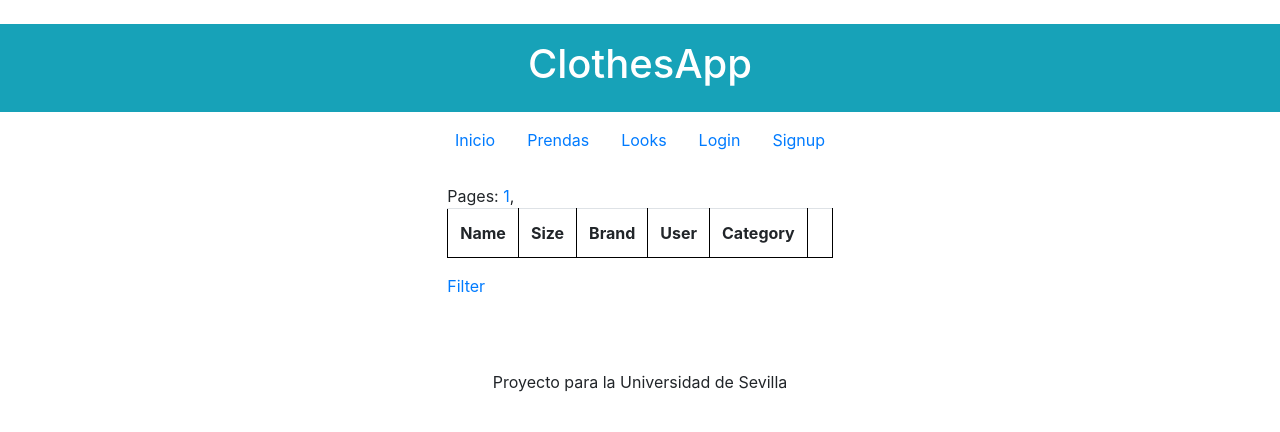
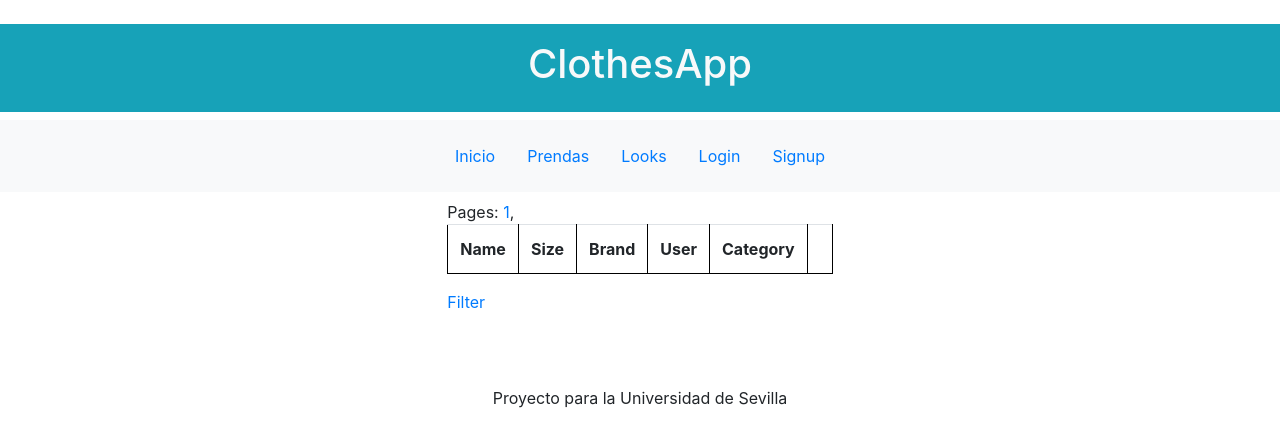
Before and after one commit to joaquinperez94/ClothesLook, a Django app: page /clothing/list in a window 1280 px wide. Shown: the top 432 px of the page. Run offline with Django 3.2, Linux system fonts and the light colour scheme; data that the repository does not hold is empty; some libraries are stand-ins or nearby versions.

Commit message:
boostrap finishh

```diff
--- a/templates/banner.html
+++ b/templates/banner.html
@@ -13,10 +13,11 @@
 		<header>
 			{% block encabezado %}{% endblock %}
             <br>
-            <div class="p-3 mb-2 bg-info text-white">
+            <div class="p-3 mb-2 bg-info text-light">
             <div class="nav justify-content-center">
                 <h1>ClothesApp</h1>
             </div></div>
+            <div class="p-3 mb-2 bg-light">
             <div class="nav justify-content-center">
 				<ul class="nav">
                     <li class="nav-item"><a class="nav-link" href='/inicio'>Inicio</a></li>
@@ -32,11 +33,12 @@
                     <li class="nav-item"><a class="nav-link" href='/signup'>Signup</a></li>
                     {% endif %}
                 </ul>
-            </div>
-			<br>
+            </div></div>
 		</header>
 
+
         <div class="nav justify-content-center">
+		<br>
 		    <section class='contenido'>
 			    {% block contenido %}{% endblock %}
 		    </section>
```
